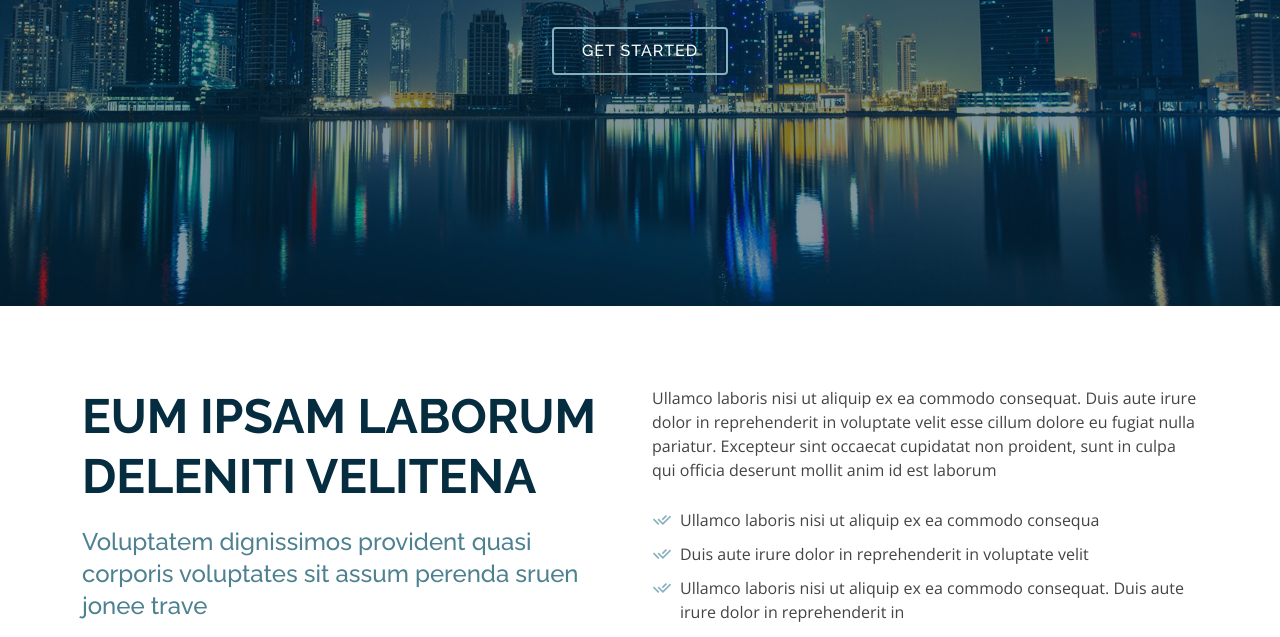
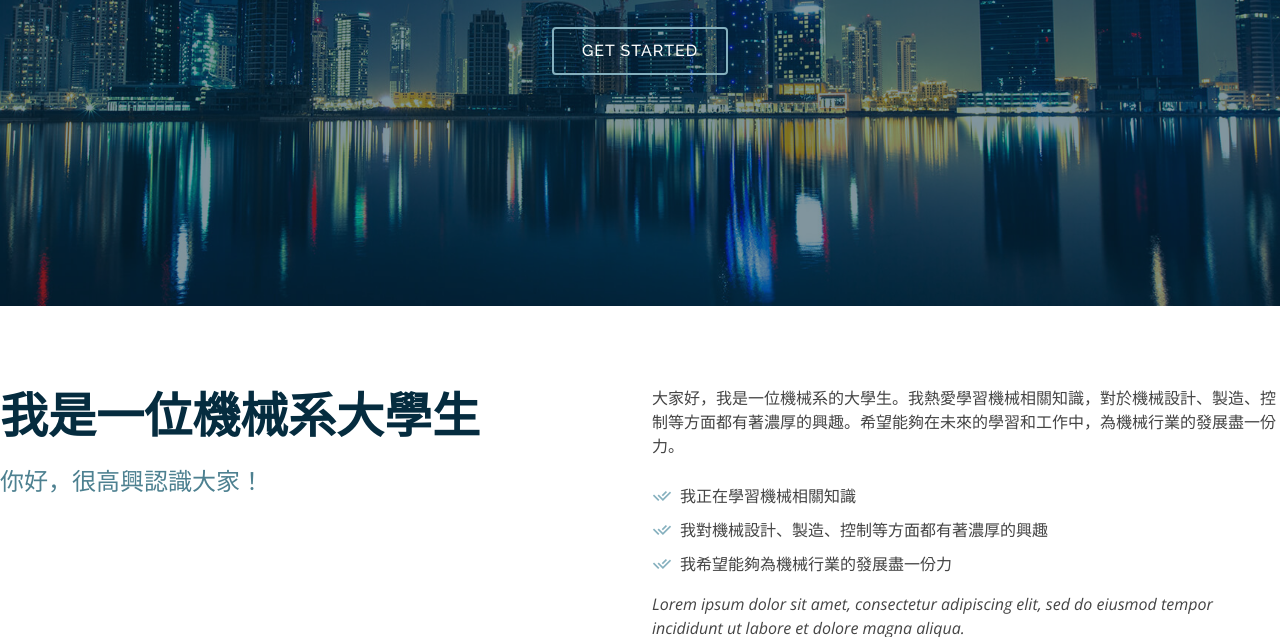
Before and after one commit to XiaoGueiOwO/XiaoGueiOwO.github.io, a plain HTML site: page index.html in a window 1280 px wide. Shown: the part 334-971 px from the top of the page. Drawn offline with nearby package versions, Linux system fonts and the light colour scheme.

Commit message:
Update index.html

```diff
--- a/index.html
+++ b/index.html
@@ -94,23 +94,19 @@
 
     <!-- ======= About Section ======= -->
     <section id="about" class="about">
-      <div class="container">
-
       <div class="row content">
       <div class="col-lg-6">
-            <h2>Eum ipsam laborum deleniti velitena</h2>
-            <h3>Voluptatem dignissimos provident quasi corporis voluptates sit assum perenda sruen jonee trave</h3>
+        <h2>我是一位機械系大學生</h2>
+        <h3>你好，很高興認識大家！</h3>
       </div>
       <div class="col-lg-6 pt-4 pt-lg-0">
         <p>
-              Ullamco laboris nisi ut aliquip ex ea commodo consequat. Duis aute irure dolor in reprehenderit in voluptate
-              velit esse cillum dolore eu fugiat nulla pariatur. Excepteur sint occaecat cupidatat non proident, sunt in
-              culpa qui officia deserunt mollit anim id est laborum
+          大家好，我是一位機械系的大學生。我熱愛學習機械相關知識，對於機械設計、製造、控制等方面都有著濃厚的興趣。希望能夠在未來的學習和工作中，為機械行業的發展盡一份力。
         </p>
         <ul>
-              <li><i class="ri-check-double-line"></i> Ullamco laboris nisi ut aliquip ex ea commodo consequa</li>
-              <li><i class="ri-check-double-line"></i> Duis aute irure dolor in reprehenderit in voluptate velit</li>
-              <li><i class="ri-check-double-line"></i> Ullamco laboris nisi ut aliquip ex ea commodo consequat. Duis aute irure dolor in reprehenderit in</li>
+          <li><i class="ri-check-double-line"></i> 我正在學習機械相關知識</li>
+          <li><i class="ri-check-double-line"></i> 我對機械設計、製造、控制等方面都有著濃厚的興趣</li>
+          <li><i class="ri-check-double-line"></i> 我希望能夠為機械行業的發展盡一份力</li>
         </ul>
         <p class="fst-italic">
           Lorem ipsum dolor sit amet, consectetur adipiscing elit, sed do eiusmod tempor incididunt ut labore et dolore
@@ -121,7 +117,6 @@
 
   </div>
 </section><!-- End About Section -->
-
     <!-- ======= Services Section ======= -->
     <section id="services" class="services section-bg">
       <div class="container">
```
Lines whose indentation alone changed are shown as unchanged.
